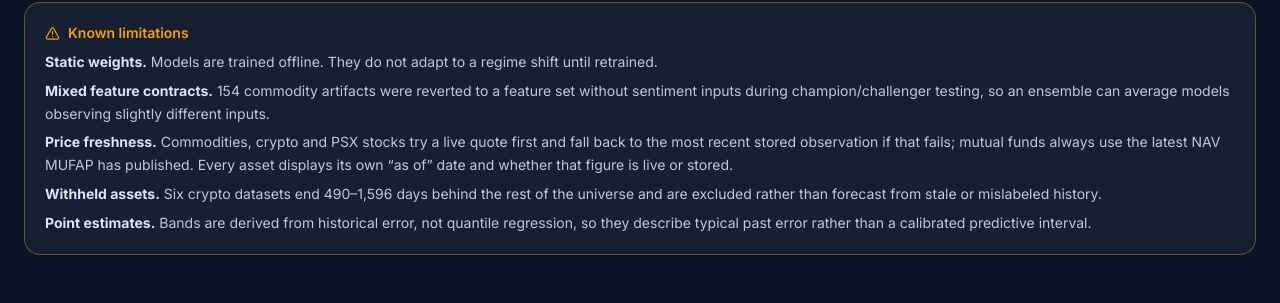
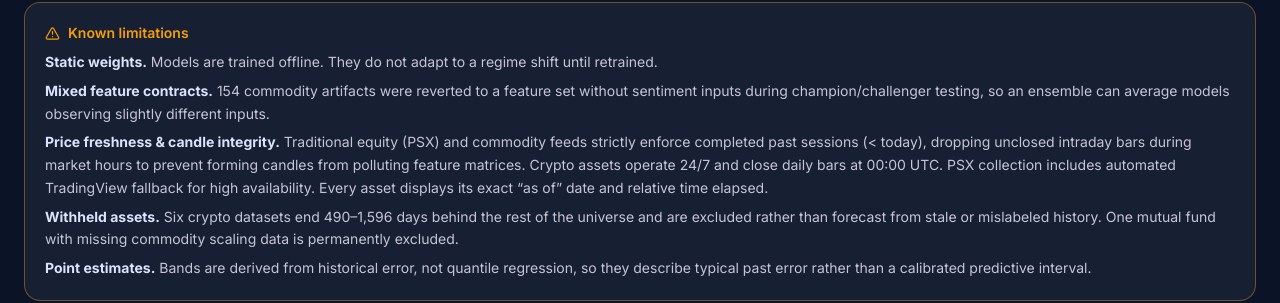
Before and after one commit to MHA7890/SarmayaSaaz, a Next.js app in the folder frontend/: page /methodology in a window 1280 px wide. Shown: the part 1447-1750 px from the top of the page. Built offline with nearby package versions, Linux system fonts and the light colour scheme; no server answers.

Commit message:
Update README and Methodology page with candle integrity and collection resilience details

```diff
--- a/frontend/app/methodology/page.tsx
+++ b/frontend/app/methodology/page.tsx
@@ -152,16 +152,18 @@ export default function MethodologyPage() {
             slightly different inputs.
           </li>
           <li>
-            <strong className="text-text">Price freshness.</strong> Commodities, crypto
-            and PSX stocks try a live quote first and fall back to the most recent stored
-            observation if that fails; mutual funds always use the latest NAV MUFAP has
-            published. Every asset displays its own &ldquo;as of&rdquo; date and whether
-            that figure is live or stored.
+            <strong className="text-text">Price freshness &amp; candle integrity.</strong>{" "}
+            Traditional equity (PSX) and commodity feeds strictly enforce completed past sessions
+            (&lt; today), dropping unclosed intraday bars during market hours to prevent forming candles
+            from polluting feature matrices. Crypto assets operate 24/7 and close daily bars at 00:00 UTC.
+            PSX collection includes automated TradingView fallback for high availability. Every asset displays
+            its exact &ldquo;as of&rdquo; date and relative time elapsed.
           </li>
           <li>
             <strong className="text-text">Withheld assets.</strong> Six crypto datasets end
             490–1,596 days behind the rest of the universe and are excluded rather than
-            forecast from stale or mislabeled history.
+            forecast from stale or mislabeled history. One mutual fund with missing commodity scaling data
+            is permanently excluded.
           </li>
           <li>
             <strong className="text-text">Point estimates.</strong> Bands are derived from
```
Also changed, not shown: 1 other file (tests, documents, lock files or other folders).
